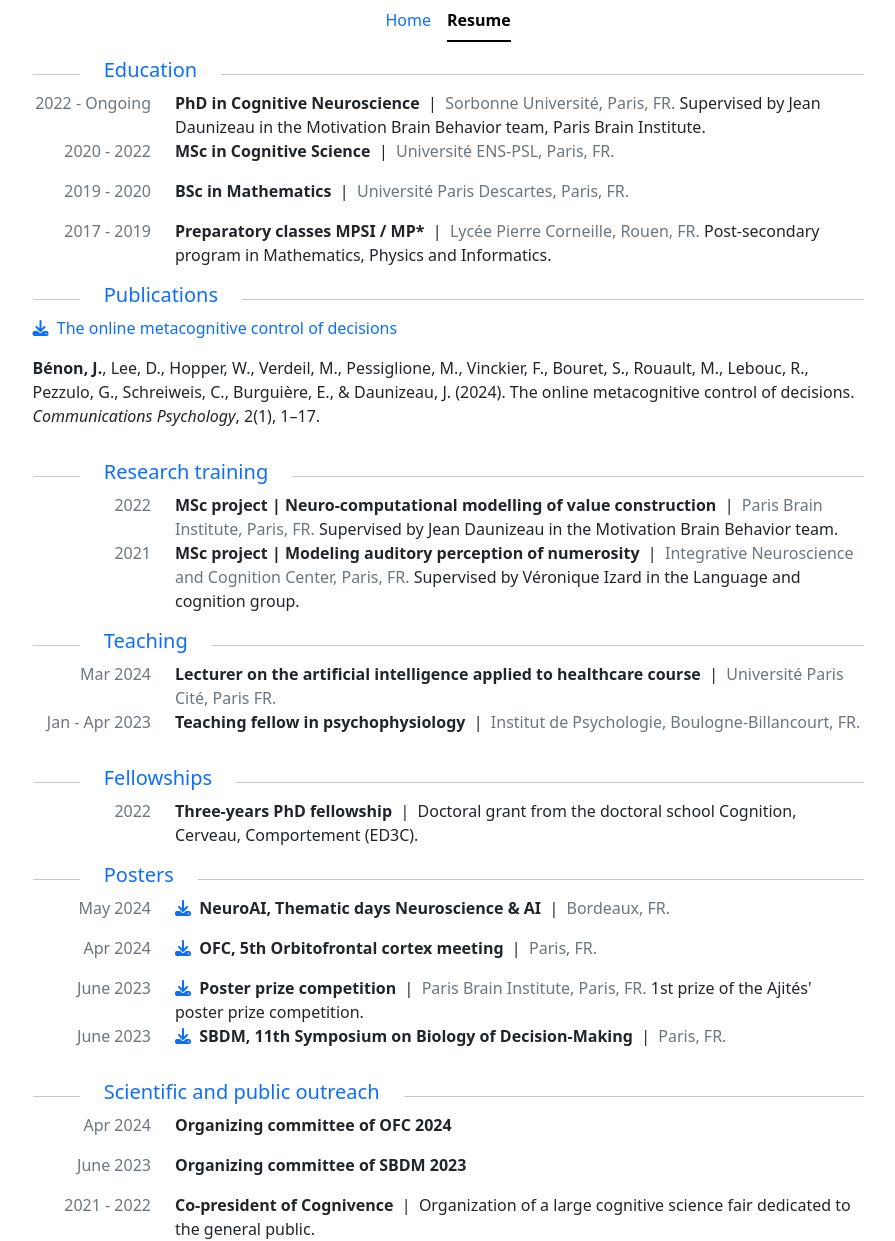
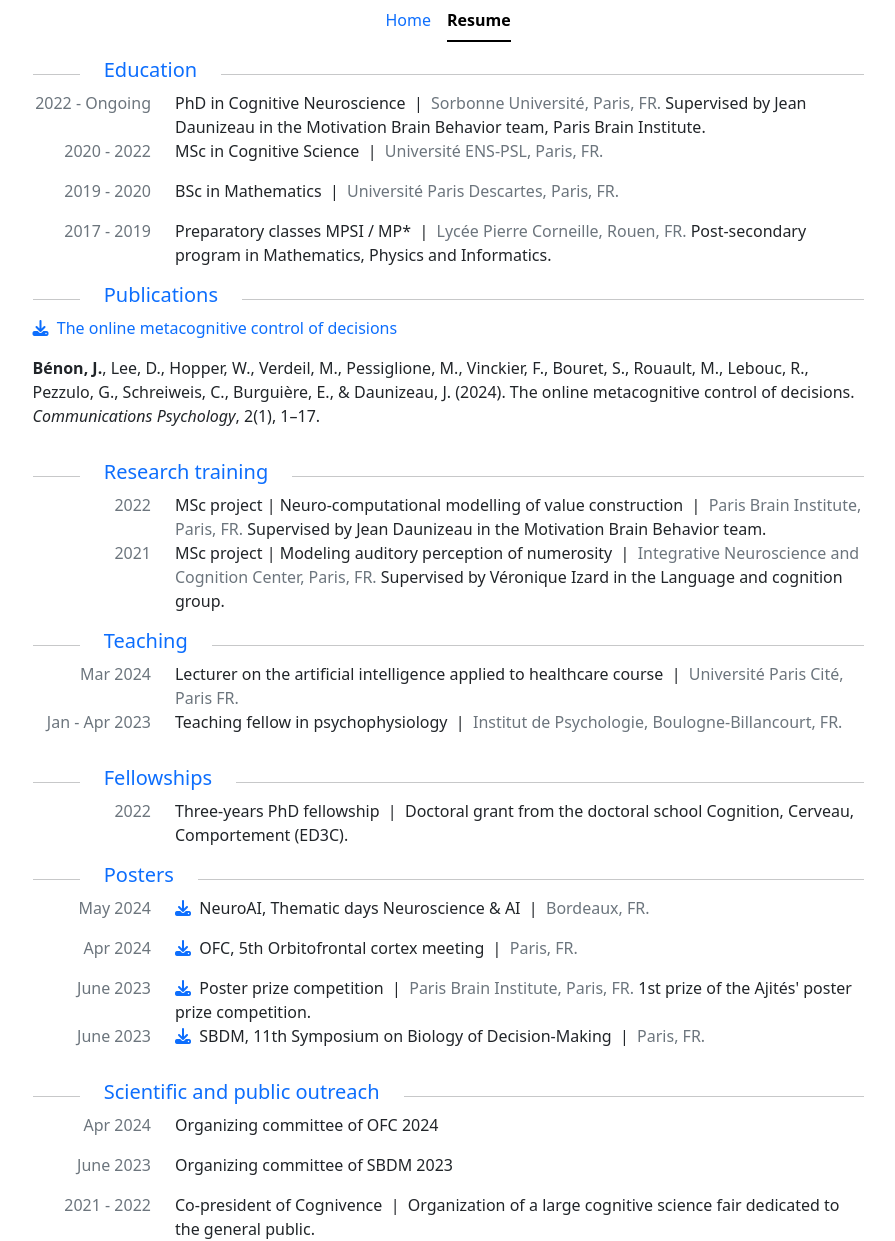
Before and after one commit to jbenon/jbenon.github.io, a Jekyll site: the page built from resume.html, in a window 1280 px wide. Shown: the whole page, without its empty margins (192-1087 px from the left). Built offline with Jekyll 4.4.1, drawn with Linux system fonts in a browser that asks for light colours; nearby versions of some CDN libraries.

Commit message:
Set medium weight on element titles

```diff
--- a/resume.html
+++ b/resume.html
@@ -46,7 +46,7 @@ layout: default
                   <p class="text-secondary">{{item.date}}</p>
                 </div>
                 <div class="col-10">
-                  <span class="fw-semibold">
+                  <span class="fw-medium">
                     {% if item.pdf %}
                       <a class="icon-link link-underline link-underline-opacity-0"
                       href="/assets/{{publication.pdf}}.pdf"
```
